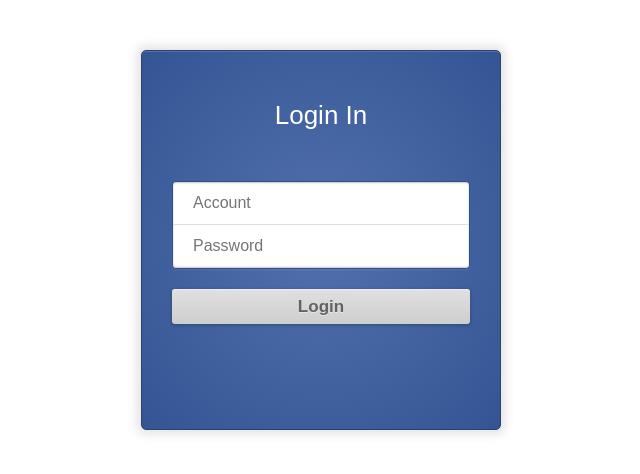
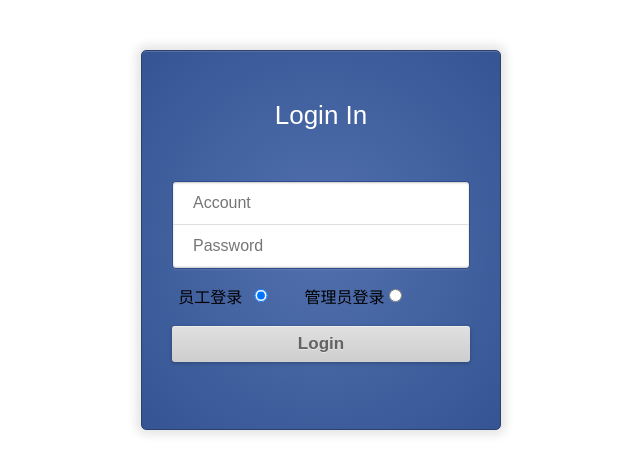
Before and after one commit to wurenjide/ISS, a React (Create React App) app: page /login in a window 1280 px wide. Shown: the top 474 px of the page, without its empty margins (319-959 px from the left). Built offline with nearby package versions, Linux system fonts and the light colour scheme.

Commit message:
feat 登录

```diff
--- /dev/null
+++ b/src/api/common/login.js
@@ -0,0 +1,4 @@
+import request from "../../utils/request";
+export default function login(data) {
+    return request({ method: "post", url: "LoginServlet", data, headers: { "Content-Type": "application/x-www-form-urlencoded" } });
+}
--- a/src/pages/Admin/Home/index.js
+++ b/src/pages/Admin/Home/index.js
@@ -1,4 +1,10 @@
+import {useEffect} from "react";
+import { useNavigate} from "react-router-dom";
 const AdminHome = () => {
+    const navigate = useNavigate();
+    useEffect(() => {
+
+    }, []);
     return <>
         后台首页
     </>
--- a/src/pages/Login/index.js
+++ b/src/pages/Login/index.js
@@ -1,13 +1,54 @@
 import style from "./index.module.scss";
+import login from "../../api/common/login";
+import { useNavigate } from "react-router-dom";
+import { useEffect } from "react";
+import { message } from "antd";
 const Login = () => {
+    const navigate = useNavigate();
+    useEffect(() => {
+        const is_login = localStorage.getItem("is_login");
+        const is_administrator = localStorage.getItem("is_administrator");
+        if (is_login === "1") {
+            is_administrator === "0" && navigate("/user");
+            is_administrator === "1" && navigate("/admin");
+        }
+    }, [navigate]);
+    const toLogin = async (event) => {
+        let form = new FormData(event.target);
+        event.preventDefault();
+        const res = await login(form);
+        let { code, data: { is_administrator, uid }, message: tips } = res;
+        if (code === 0) {
+            message.error(tips);
+            return;
+        }
+        //将用户信息存入本地
+        localStorage.setItem("is_login", 1);
+        localStorage.setItem("uid", uid);
+        localStorage.setItem("is_administrator", is_administrator);
+        message.success("登录成功!")
+        if (is_administrator === "0") {
+            navigate("/user");
+        } else {
+            navigate("/admin");
+        }
+    }
     return <div className={style['login-form-wrap']}>
         <h1>Login In</h1>
-        <form className={style['login-form']} action="POST" action="#">
+        <form className={style['login-form']}
+            method="POST"
+            action="#"
+            onSubmit={toLogin}
+        >
             <label>
-                <input type="text" name="account" required placeholder="Account" />
+                <input type="text" name="Uid" required placeholder="Account" />
             </label>
             <label>
-                <input type="password" name="password" required placeholder="Password" />
+                <input type="password" name="Passwd" required placeholder="Password" />
+            </label>
+            <label className={style['login-form-radio']}>
+                <input type="radio" name="is_administrator" defaultChecked />
+                <input type="radio" name="is_administrator" />
             </label>
             <input type="submit" value="Login" />
         </form>
--- a/src/pages/Login/index.module.scss
+++ b/src/pages/Login/index.module.scss
@@ -55,7 +55,7 @@ input[type='password'] {
         0 1px 2px rgba(255, 255, 255, 0.1);
 }
 
-.login-form>input[type='submit'] {
+.login-form input[type='submit'] {
     font-weight: 400;
     background: linear-gradient(to bottom, rgba(224, 224, 224, 1) 0%, rgba(206, 206, 206, 1) 100%);
     display: block;
@@ -71,13 +71,34 @@ input[type='password'] {
     box-shadow: 0 1px 3px 1px rgba(0, 0, 0, 0.17), 0 1px 0 rgba(255, 255, 255, 0.36) inset;
 }
 
-.login-form>input[type='submit']:hover {
+.login-form input[type='submit']:hover {
     background: #DDD;
     cursor: pointer;
 }
 
-.login-form>input[type='submit']:active {
+.login-form input[type='submit']:active {
     padding-top: 9px;
     padding-bottom: 7px;
     background: #C9C9C9;
 }
+.login-form-radio{
+    padding-left:5%;
+}
+.login-form input[type="radio"]{
+    width:45%;
+    margin-top:20px;
+    position:relative;
+}
+.login-form input[type="radio"]:first-child::before{
+    content:"员工登录";
+    position: absolute;
+    left:-1em;
+}
+.login-form input[type="radio"]:last-child::before{
+    content:"管理员登录";
+    position: absolute;
+    left:-1.5em;
+}
+.login-form input[type="radio"]:hover{
+    cursor:pointer;
+}
--- a/src/router/AuthRoute.js
+++ b/src/router/AuthRoute.js
@@ -1,16 +1,16 @@
-import verifyLogin from "../utils/auth";
+import {verifyLogin} from "../utils/auth";
 import { Navigate, useLocation } from "react-router-dom";
 //鉴权路由
 const AuthRoute = (props) => {
     const location = useLocation();
     const login = verifyLogin();
-    const { isSuccess, state } = login.data;
-    if (!isSuccess) {
+    const {is_administrator,is_login } = login;
+    if (is_login!=="1") {
         return <Navigate to="/login" />
     }
     //如果已经登录
     if (location.pathname === "/") {
-        return <>{state === 0 ? <Navigate to="/admin" /> : <Navigate to="/user" />}</>
+        return <>{is_administrator === "1" ? <Navigate to="/admin" /> : <Navigate to="/user"/>}</>
     } else {
         return <>{props.children}</>
     }
--- a/src/utils/auth.js
+++ b/src/utils/auth.js
@@ -1,5 +1,13 @@
 //判断是否登录
-const verifyLogin = () => {
-    return {code:"",data:{isSuccess:false,state:0},message:""}
+export const verifyLogin = () => {
+    let is_login = localStorage.getItem("is_login");
+    let is_administrator = localStorage.getItem("is_administrator");
+    return { is_login, is_administrator };
 }
-export default verifyLogin;
+
+//退出登录
+export const loginOut = () => {
+    localStorage.removeItem("uid");
+    localStorage.removeItem("is_administrator");
+    localStorage.removeItem("is_login");
+}
--- a/src/utils/request.js
+++ b/src/utils/request.js
@@ -1,11 +1,10 @@
 import axios from "axios";
 const request = axios.create({
-    baseURL: "http://localhost",
+    baseURL: "https://www.fastmock.site/mock/f9b1992816ee82b2a31e36c42b8343b3/api/api/",
     timeout: 3000,
     withCredentials:true
 });
 request.interceptors.request.use(config => {
-
     return config;
 }, err => {
     return Promise.reject(err);
```
